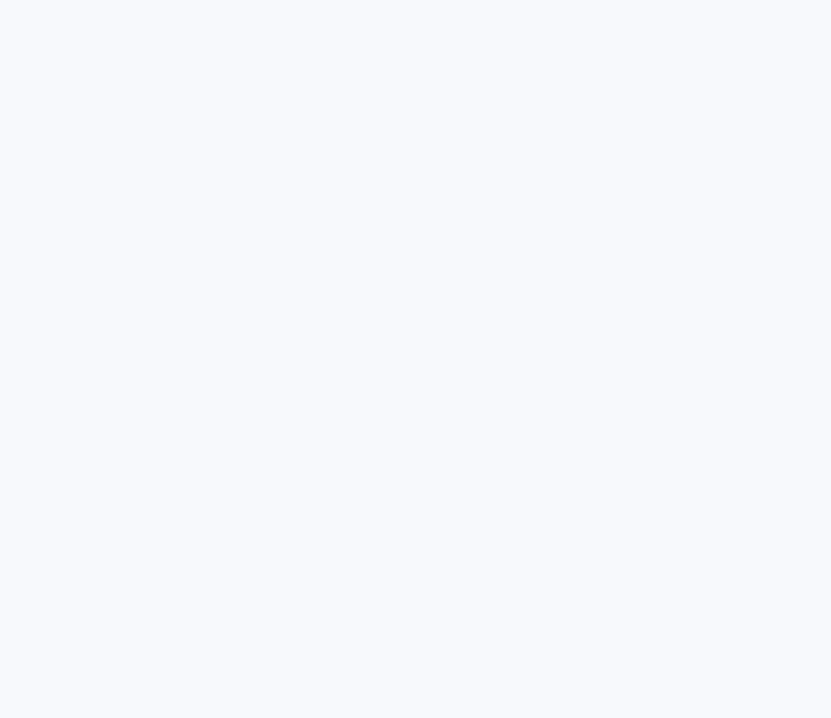
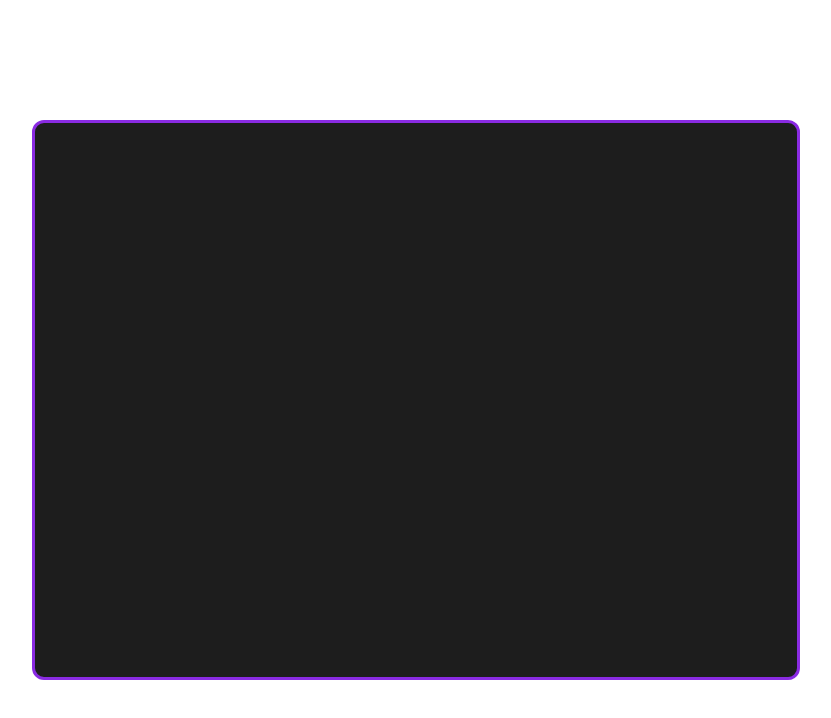
Before and after one commit to WebFaraon/CarWebSite-Front, a React (Vite) app: page /login in a window 1280 px wide. Shown: the top 718 px of the page, without its empty margins (224-1055 px from the left). Built offline with nearby package versions, Linux system fonts and the light colour scheme.

Commit message:
Worked on login page

```diff
--- a/src/pages/Auth/Login.css
+++ b/src/pages/Auth/Login.css
@@ -0,0 +1,41 @@
+
+body {
+    margin: 0;
+    padding: 0;
+}
+
+.login-container {
+    /* centrare */
+    display: flex;
+    justify-content: center;
+    align-items: center;
+
+    /* marimea originala a userului de la display */
+    height: 100vh;
+    width: 100vw;
+
+    /* elimina borderul default */
+    box-sizing: border-box;
+
+    animation: changeColor 0.06s infinite;
+}
+
+.login-inner-container {
+    width: 60vw;
+    max-width: 900px;
+    height: 70vh;
+    max-height: 600px;
+
+    padding: 2.5rem;
+
+    background-color: rgb(217, 255, 28);
+    border-radius: 12px;
+    border: solid blueviolet;
+
+    animation: changeColor 0.05s infinite;
+}
+
+@keyframes changeColor {
+    0%   {background-color: white;}
+    100% {background-color: black;}
+}
--- a/src/pages/Auth/Login.tsx
+++ b/src/pages/Auth/Login.tsx
@@ -5,7 +5,6 @@ function Login() {
     return(
         <div className="login-container">
             <div className="login-inner-container">
-
             </div>
         </div>
     );
```
